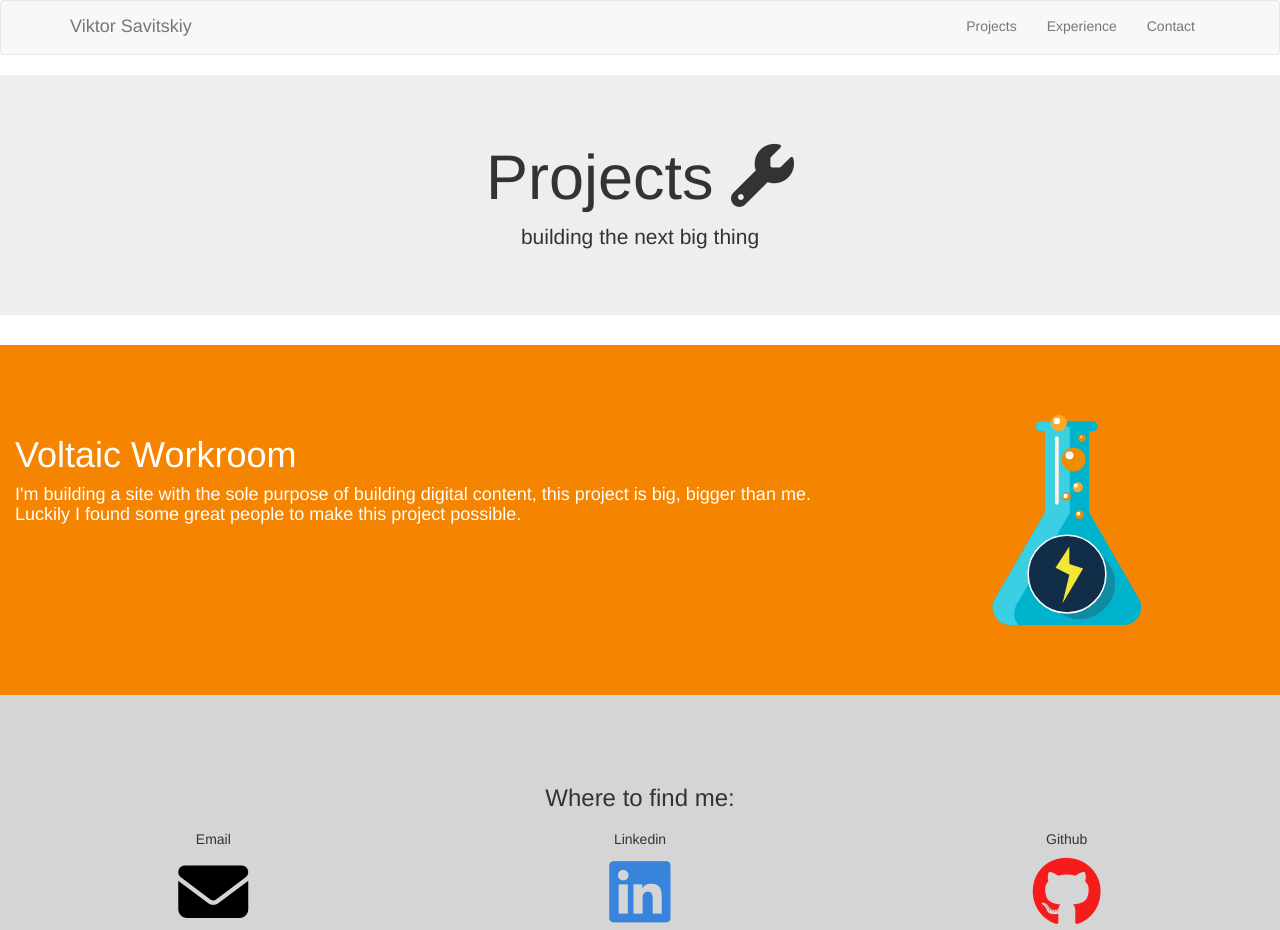
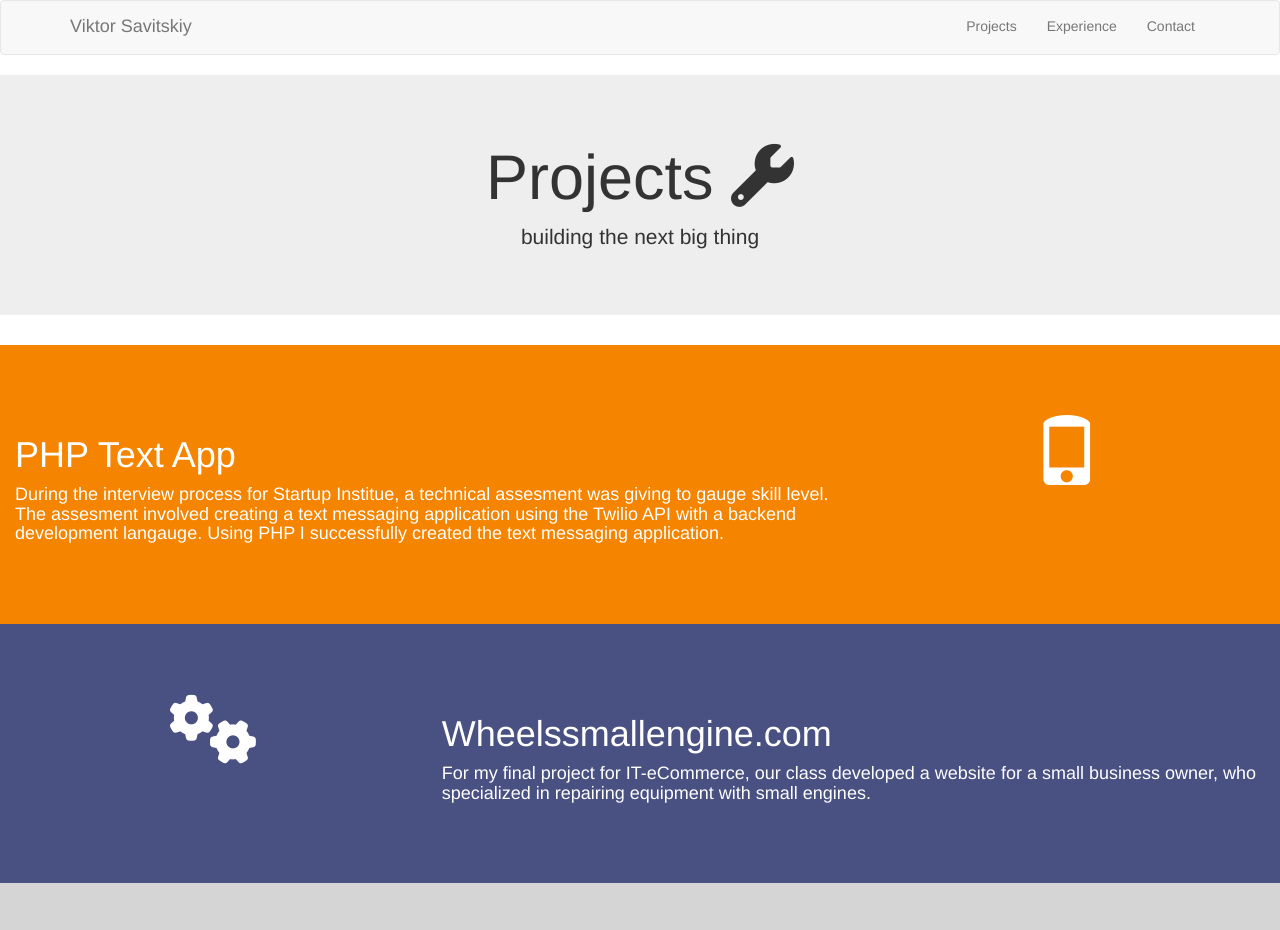
Before and after one commit to viktorsavitskiy/viktorsavitskiy.github.io, a plain HTML site: page projects.html in a window 1280 px wide. Shown: the top 930 px of the page. Drawn offline with nearby package versions, Linux system fonts and the light colour scheme.

Commit message:
added projects to html

```diff
--- a/projects.html
+++ b/projects.html
@@ -74,16 +74,44 @@
 <div class="container-fluid bg-5">
   <div class="row">
     <div class="col-sm-8 col-xs-12">
-      <h1>Voltaic Workroom</h1>
-      <h4>I'm building a site with the sole purpose of building digital content, this project is big, bigger than me. Luckily
-        I found some great people to make this project possible. </h4>
+      <h1>PHP Text App</h1>
+      <h4>During the interview process for Startup Institue, a technical assesment was giving to gauge skill level.
+      The assesment involved creating a text messaging application using the Twilio API with a backend development langauge.
+      Using PHP I successfully created the text messaging application.</h4>
 
     </div>
     <div class="col-sm-4 col-xs-12 text-center">
-      <a href="#"><img class="img-15x" src="images/main_beaker.svg" /></a>
+      <span class="glyphicon glyphicon-phone gi-5x"></span>
     </div>
   </div>
 </div>
+
+
+<div class="container-fluid bg-6">
+  <div class="row">
+
+    <div class="col-sm-4 col-xs-12 text-center">
+      <i class="fa fa-cogs fa-5x" aria-hidden="true"></i>
+    </div>
+    <div class="col-sm-8 col-xs-12">
+      <h1>Wheelssmallengine.com</h1>
+      <h4>For my final project for IT-eCommerce, our class developed a website for a small business owner,
+        who specialized in repairing equipment with small engines. </h4>
+
+    </div>
+
+
+  </div>
+</div>
+
+
+
+
+
+
+
+
+
 
 <div class="container-fluid footer text-center">
   <h3>Where to find me:</h3>
```
Also changed, not shown: index.html (+4 -4 lines).
